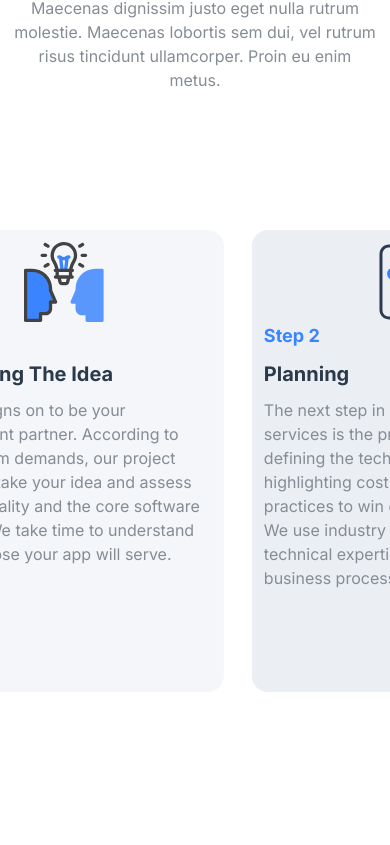
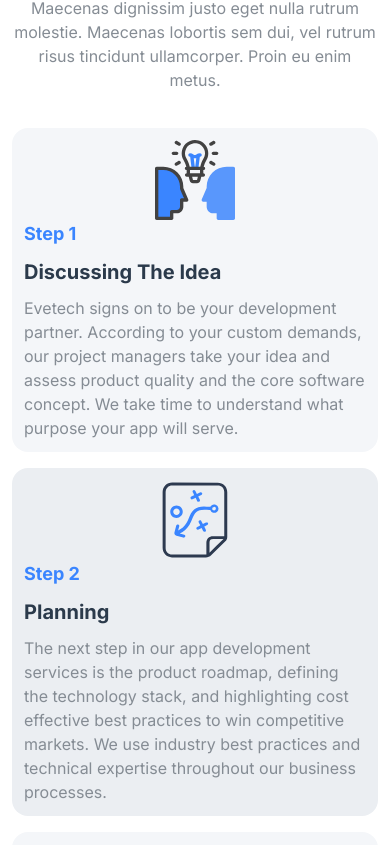
Before and after one commit to Adtyya/evetech-v2, a Next.js app: page /service/mobile-app-development in a window 390 px wide. Shown: the part 2272-3117 px from the top of the page. Built offline with nearby package versions, Linux system fonts and the light colour scheme.

Commit message:
update mobile view mobile app dev

```diff
--- a/components/view/mobileappdevelopment/ourAgile.jsx
+++ b/components/view/mobileappdevelopment/ourAgile.jsx
@@ -25,8 +25,22 @@ export default function OurAgile() {
             enim metus.
           </p>
         </div>
+        <div className="columns-1 md:columns-2 lg:hidden pt-5">
+          {content.map((a, i) => {
+            return (
+              <Card
+                key={i}
+                title={a.name}
+                description={a.description}
+                image={a.image}
+                isEven={i % 2 === 0}
+                indexNumber={i + 1}
+              ></Card>
+            );
+          })}
+        </div>
       </Container>
-      {/* Scroll ke kanan/horizontal sampai habis/akhir section lalu scroll akan kembali menjadi vertical */}
+      <div className="w-full h-full hidden lg:block">
         <HorizontalScroll>
           {content.map((a, i) => {
             return (
@@ -42,13 +56,14 @@ export default function OurAgile() {
           })}
         </HorizontalScroll>
       </div>
+    </div>
   );
 }
 
 function Card({ title, image, description, isEven, indexNumber }) {
   return (
     <div
-      className={`h-4/5 w-80 ${
+      className={`h-max lg:h-4/5 my-4 lg:my-0 w-full lg:w-80 ${
         isEven ? "bg-eve-white" : "bg-btn-white"
       } rounded-2xl flex-shrink-0`}
     >
```
Lines whose indentation alone changed are shown as unchanged.
